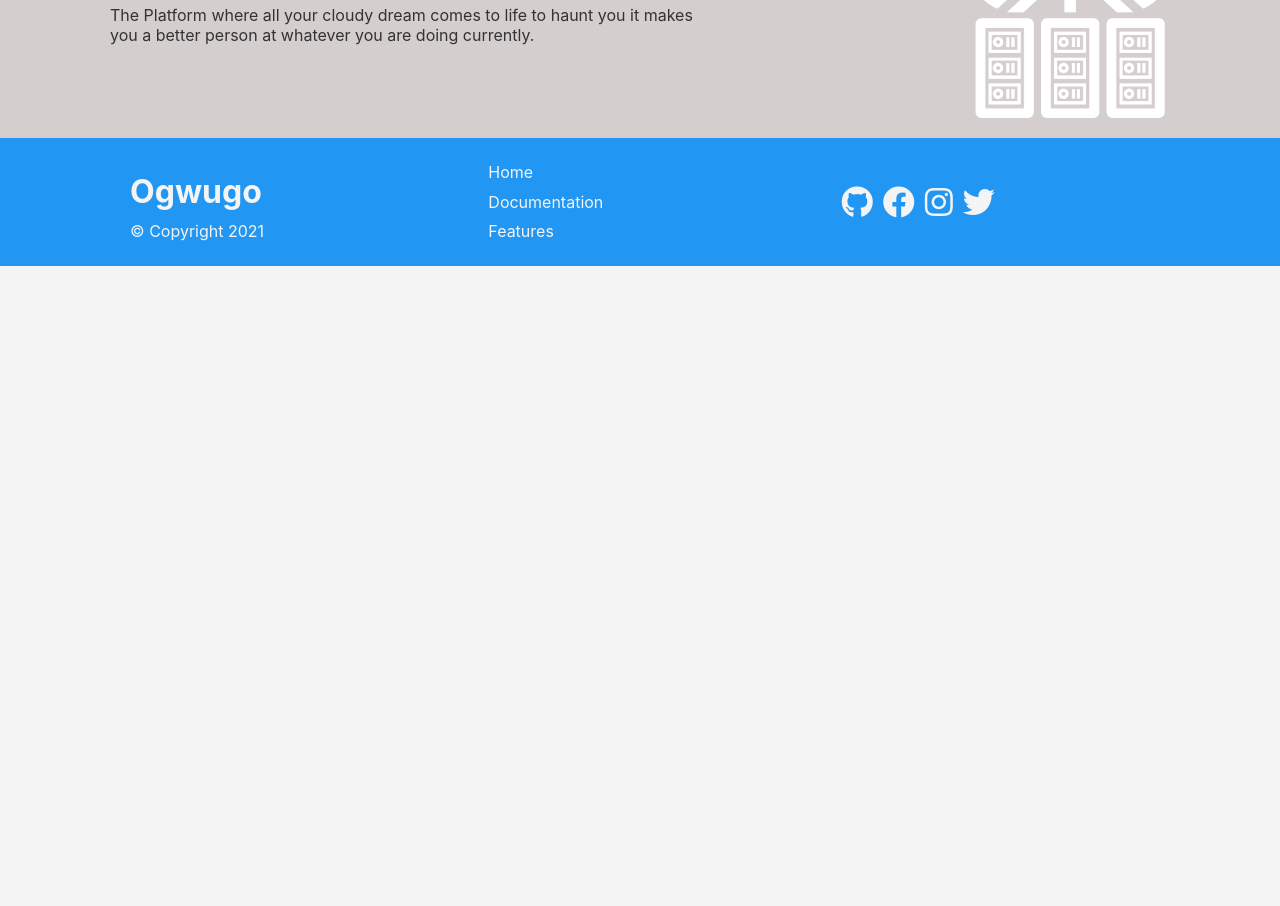
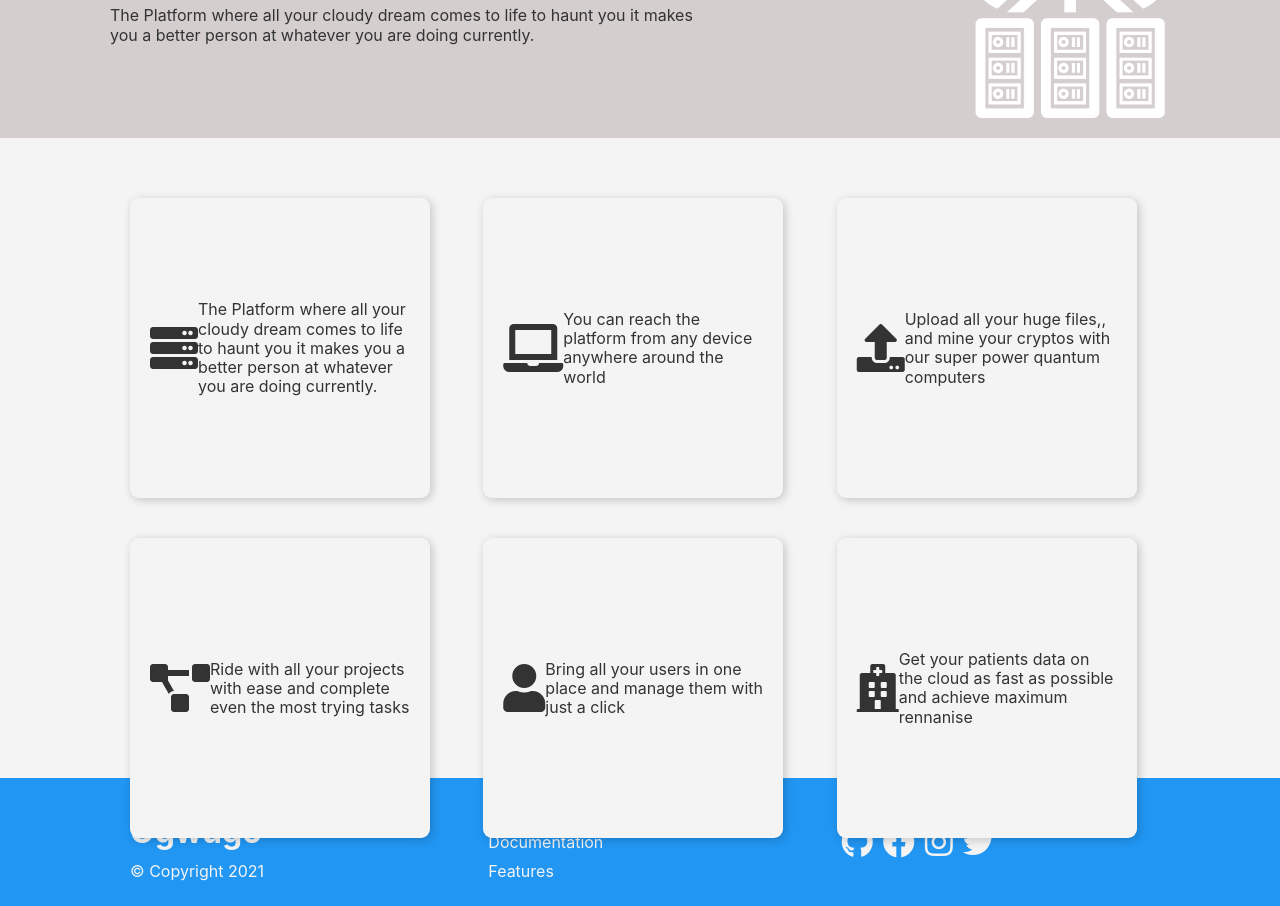
Before and after one commit to NorVirae/ogcloud, a React (Create React App) app: page /features in a window 1280 px wide. Shown: the part 460-1366 px from the top of the page. Before the commit the page ends 800 px from the top, so only its background shows below. Built offline with nearby package versions, Linux system fonts and the light colour scheme.

Commit message:
added features main component and composited styling

```diff
--- a/src/pages/Features.js
+++ b/src/pages/Features.js
@@ -46,6 +46,55 @@ const Features = (props) => {
         </div>
     </section>
 
+    { /*Features main*/}
+
+    <section class="features-main">
+        <div class="container grid grid-3">
+            <div class="card flex">
+                <i class="fas fa-server fa-3x"></i>
+                <p class="">The Platform where all your cloudy dream comes to life to haunt you it makes you
+                    a better person at whatever you are doing currently.
+                </p>
+            </div>
+
+            <div class="card flex">
+                <i class="fas fa-laptop fa-3x"></i>
+                <p class="">You can reach the platform from any device anywhere around the world
+                </p>
+            </div>
+
+            <div class="card flex">
+                <i class="fas fa-upload fa-3x"></i>
+                <p class="">Upload all your huge files,, and mine your cryptos with our super power quantum
+                    computers
+                </p>
+            </div>
+
+            <div class="card flex">
+                <i class="fas fa-project-diagram fa-3x"></i>
+                <p class="">Ride with all your projects with ease and complete even the most trying tasks
+                </p>
+            </div>
+
+            <div class="card flex">
+                <i class="fas fa-user fa-3x"></i>
+                <p class="">Bring all your users in one place and manage them with just a click
+                </p>
+            </div>
+
+            <div class="card flex">
+                <i class="fas fa-hospital fa-3x"></i>
+                <p class="">Get your patients data on the cloud as fast as possible and achieve
+                    maximum rennanise
+                </p>
+            </div>
+
+
+
+        </div>
+    </section>
+
+
 
         {/*Footer  */}
         <Footer/>
```
